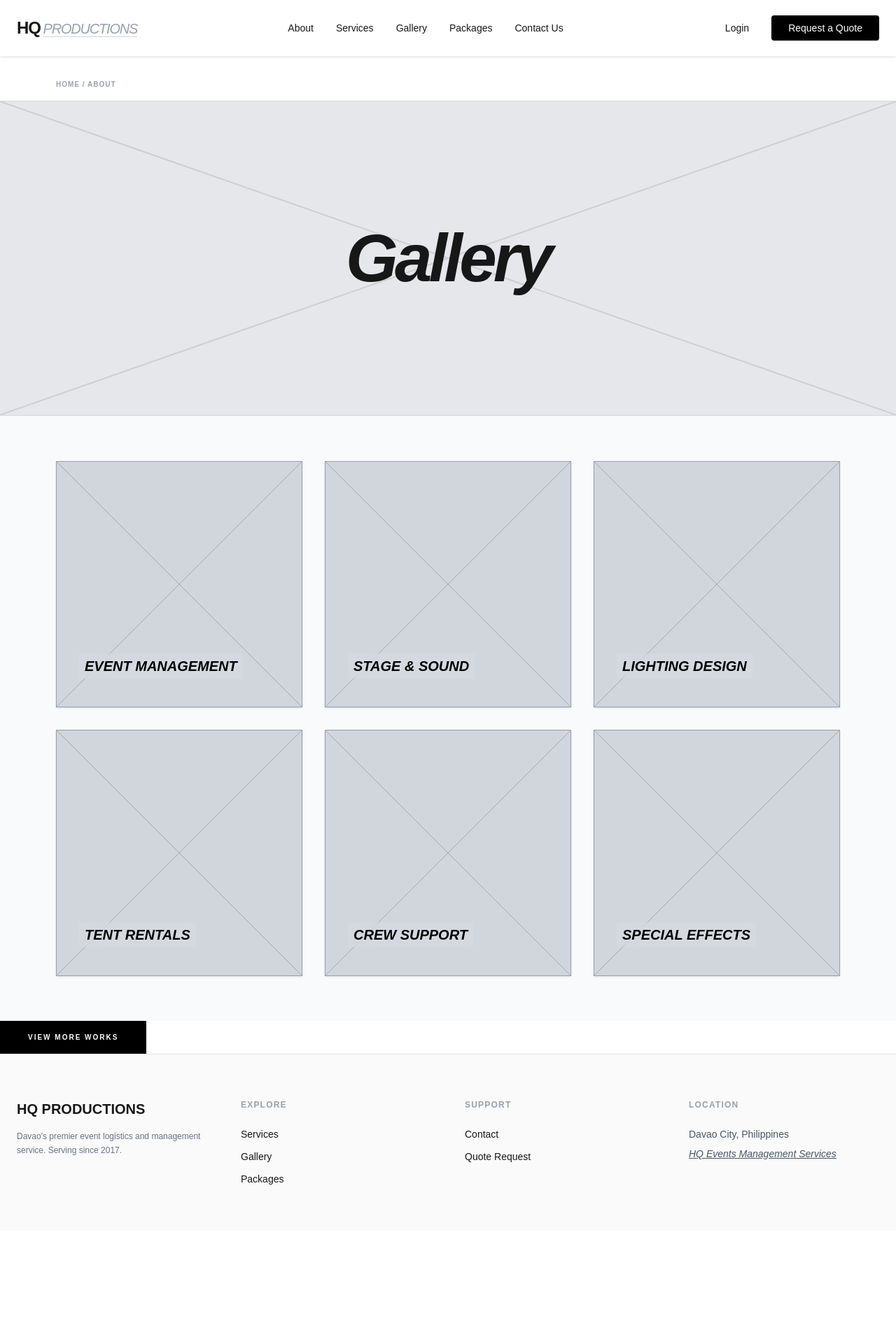
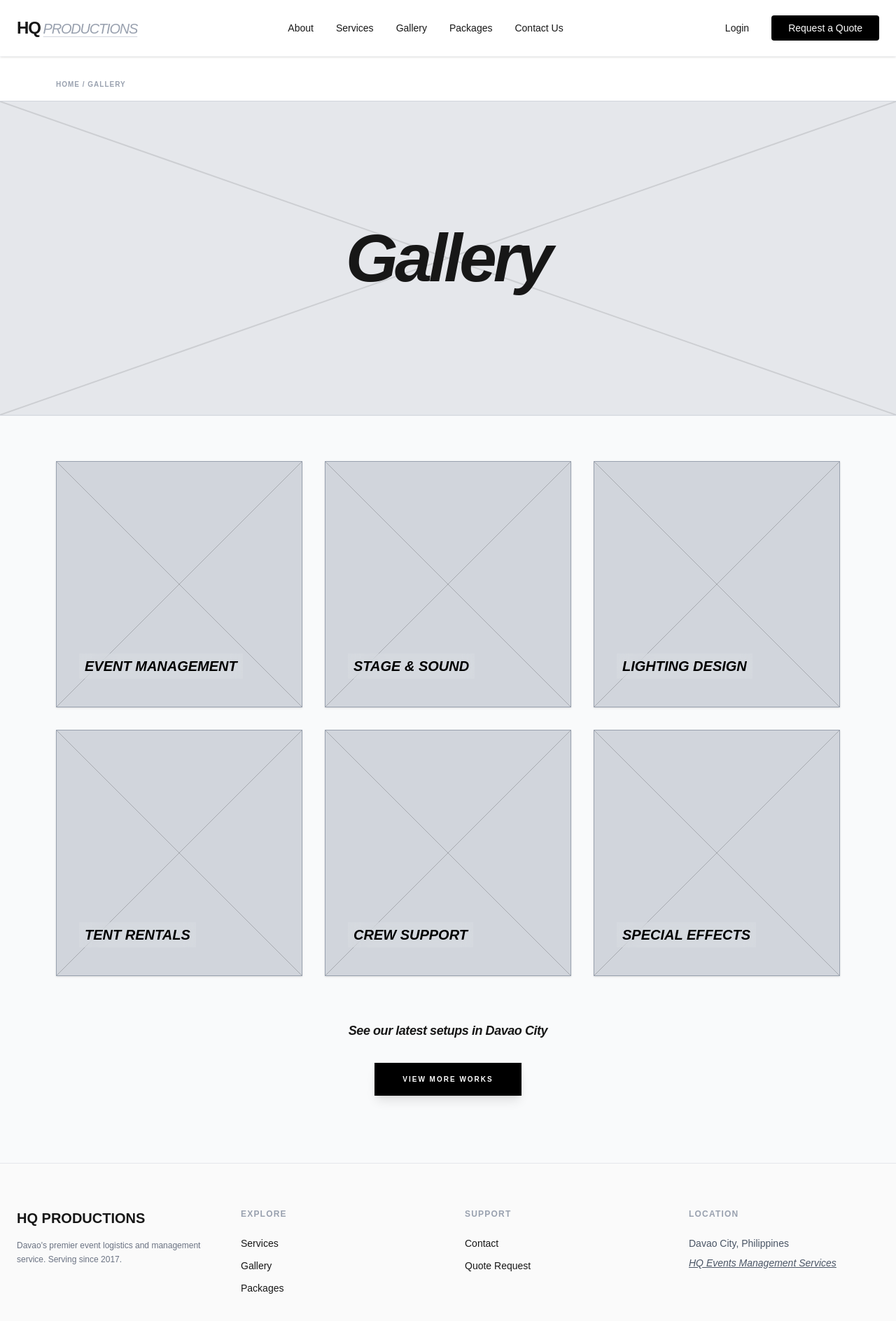
Before and after one commit to BubMango/eventsync, a Next.js app: page /gallery in a window 1280 px wide. Shown: the top 1888 px of the page at 70% size. Before the commit the page ends 1759 px from the top, so only its background shows below. Built offline with nearby package versions, Linux system fonts and the light colour scheme.

Commit message:
gallery page.js

```diff
--- a/app/(public)/gallery/page.js
+++ b/app/(public)/gallery/page.js
@@ -1,9 +1,9 @@
+"use client";
+
 import React from 'react';
 import Link from "next/link";
 
-
 export default function GalleryPage() {
-  // Gallery items based on the "Service 1" labels in your wireframe grid
   const galleryItems = [
     { id: 1, title: "Event Management", category: "Corporate" },
     { id: 2, title: "Stage & Sound", category: "Concert" },
@@ -15,20 +15,18 @@ export default function GalleryPage() {
 
   return (
     <div className="flex flex-col min-h-screen bg-white">
-      {/* 1. BREADCRUMB & HERO SECTION (Matches image_75f630.png) */}
+      {/* 1. BREADCRUMB & HERO SECTION */}
       <section className="relative w-full border-b border-gray-100">
         <div className="max-w-7xl mx-auto px-8 pt-8 md:px-20">
           <p className="text-[10px] uppercase tracking-widest text-gray-400 mb-4 font-semibold">
-            Home / About
+            Home / Gallery
           </p>
         </div>
 
-        {/* Large Hero Banner */}
-        <div className="w-full h-[300 md:h-[450px] bg-gray-200 border-y border-gray-300 flex items-center justify-center relative">
+        <div className="w-full h-[300px] md:h-[450px] bg-gray-200 border-y border-gray-300 flex items-center justify-center relative">
           <h1 className="text-6xl md:text-8xl font-bold italic tracking-tighter z-10">
             Gallery
           </h1>
-          {/* Decorative X-pattern to match wireframe placeholder */}
           <div className="absolute inset-0 opacity-10 pointer-events-none">
             <svg className="w-full h-full">
               <line x1="0" y1="0" x2="100%" y2="100%" stroke="black" strokeWidth="2" />
@@ -38,7 +36,7 @@ export default function GalleryPage() {
         </div>
       </section>
 
-      {/* 2. GALLERY GRID (Matches image_75f630.png) */}
+      {/* 2. GALLERY GRID */}
       <section className="py-16 px-8 md:px-20 bg-gray-50">
         <div className="max-w-7xl mx-auto">
           <div className="grid grid-cols-1 md:grid-cols-2 lg:grid-cols-3 gap-8">
@@ -47,7 +45,6 @@ export default function GalleryPage() {
                 key={item.id}
                 className="group relative bg-gray-300 aspect-square overflow-hidden border border-gray-400 shadow-sm transition-all hover:shadow-xl"
               >
-                {/* Image Placeholder with X-pattern */}
                 <div className="absolute inset-0 flex items-center justify-center">
                    <svg className="w-full h-full opacity-20">
                     <line x1="0" y1="0" x2="100%" y2="100%" stroke="black" strokeWidth="1" />
@@ -55,14 +52,12 @@ export default function GalleryPage() {
                   </svg>
                 </div>
 
-                {/* Service Label (Matches "Service 1" text in wireframe) */}
                 <div className="absolute bottom-10 left-8 z-20">
                   <h3 className="text-xl font-bold text-black bg-white/10 backdrop-blur-sm px-2 py-1 italic uppercase">
                     {item.title}
                   </h3>
                 </div>
 
-                {/* Hover Overlay */}
                 <div className="absolute inset-0 bg-black/40 opacity-0 group-hover:opacity-100 transition-opacity flex items-center justify-center">
                   <span className="text-white text-xs font-bold tracking-widest uppercase border border-white px-4 py-2">
                     View Project
@@ -74,12 +69,17 @@ export default function GalleryPage() {
         </div>
       </section>
 
-    {/* 3. CALL TO ACTION */}
-    <Link href="/gallery/all-works">
-        <button className="bg-black text-white px-10 py-4 font-bold text-[10px] uppercase tracking-[0.2em] hover:bg-zinc-800 transition-all active:scale-95">
+      {/* 3. CENTERED CALL TO ACTION */}
+      <section className="pb-24 bg-gray-50 flex flex-col items-center justify-center text-center px-8">
+        <h2 className="text-sm md:text-lg font-bold italic tracking-tight mb-8">
+          See our latest setups in Davao City
+        </h2>
+        <Link href="/gallery/all-works">
+          <button className="bg-black text-white px-10 py-4 font-bold text-[10px] uppercase tracking-[0.2em] hover:bg-zinc-800 transition-all active:scale-95 shadow-lg">
             View More Works
-        </button>
-    </Link>
+          </button>
+        </Link>
+      </section>
     </div>
   );
 }
```
